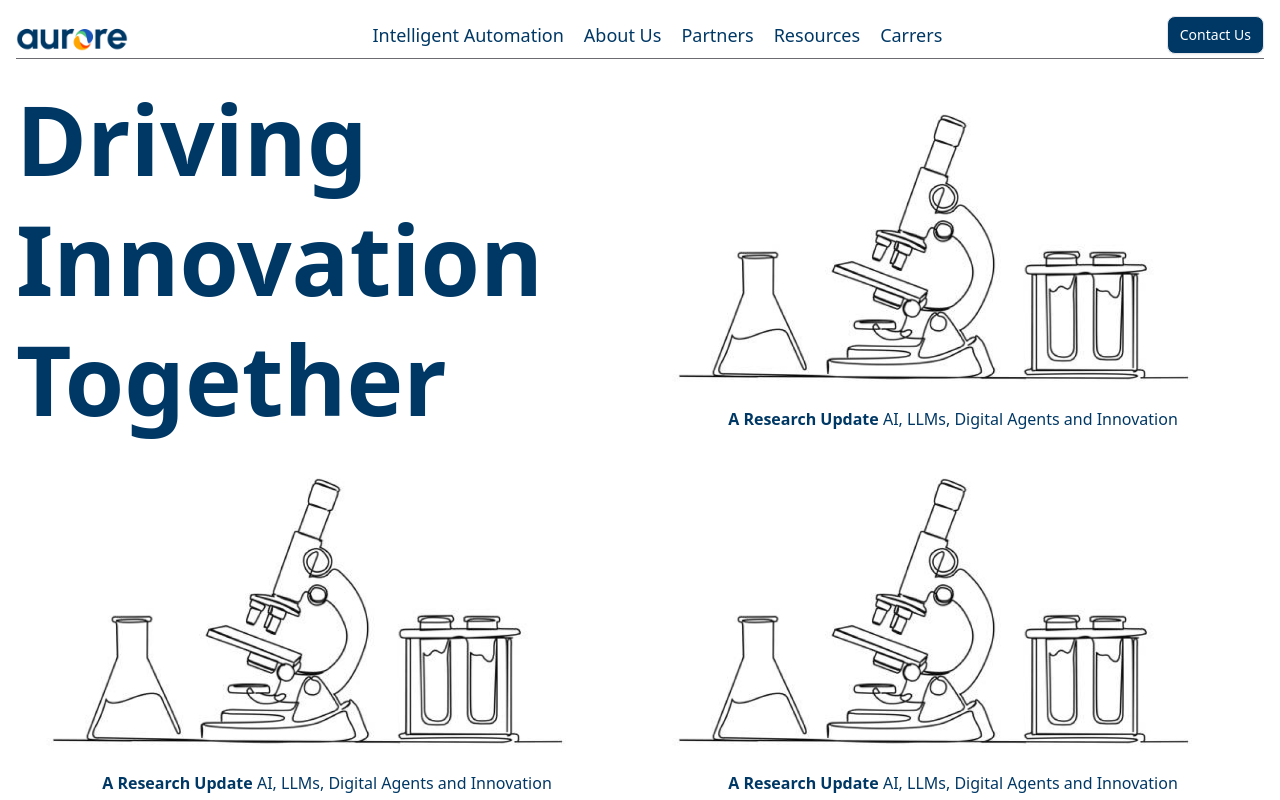
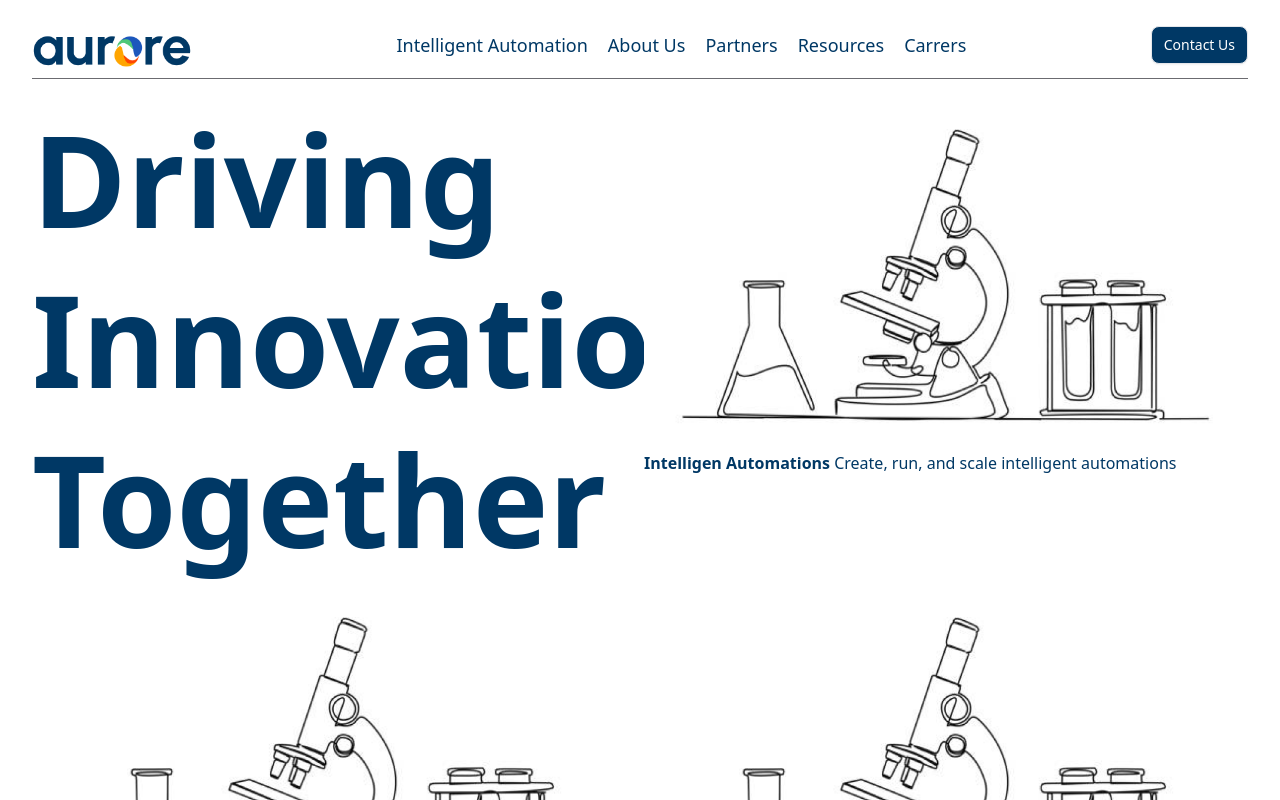
Before and after one commit to AuroreLLC/aurorelabs-website, a Next.js app in the folder aurore/: page / in a window 1280 px wide. Shown: the top 800 px of the page. Built offline with nearby package versions, Linux system fonts and the light colour scheme.

Commit message:
fix adjust align bug

```diff
--- a/aurore/src/app/page.js
+++ b/aurore/src/app/page.js
@@ -1,43 +1,19 @@
 import Link from "next/link";
 import styles from "@/styles/Home.module.css";
 import { FirstSection } from "@/content/home";
-import { SecondSection } from "@/content/home";
+import LandingCard from "@/components/LandingCard";
 
 const Home = () => (
-  <div className="container max-w-[100rem] h-screen">
-    <main className="px-4 py-4 pt-2 pb-2 text-center">
-      <div className="mx-auto">
-        <div className="grid md:grid-cols-2 grid-cols-2 grid-rows-2  gap-2 md:gap-8 xl:gap-1 md:items-center">
-          <div className="flex">
+  <div className="w-full  h-screen">
+    <main className="px-8 py-4 pt-2 pb-2">
+      <div className="w-full">
+        <div className="grid md:grid-cols-2 grid-cols-2 grid-rows-2 w-full gap-7 md:gap-2 xl:gap-2 ">
+          <div className="">
             <h1 className={styles.title}>{FirstSection.title}</h1>
           </div>
-          <div className="flex-col">
-            <div className="mx-auto">
-              <img src="/Images/Pages/Home/Microscope.png" className="w-auto h-[20rem]" alt="image"/>
-            </div>
-            <div>
-              <p className=" inline font-bold text-[#003865] text-base">A Research Update</p>
-              <p className="inline text-[#003865] text-base"> AI, LLMs, Digital Agents and Innovation</p>
-            </div>
-          </div>
-          <div className="flex-col">
-            <div className="mx-auto">
-              <img src="/Images/Pages/Home/Microscope.png" className="w-auto h-[20rem]" alt="image"/>
-            </div>
-            <div>
-              <p className=" inline font-bold text-[#003865] text-base">A Research Update</p>
-              <p className="inline text-[#003865] text-base"> AI, LLMs, Digital Agents and Innovation</p>
-            </div>
-          </div>
-          <div className="flex-col">
-            <div className="mx-auto">
-              <img src="/Images/Pages/Home/Microscope.png" className="w-auto h-[20rem]" alt="image"/>
-            </div>
-            <div>
-              <p className=" inline font-bold text-[#003865] text-base">A Research Update</p>
-              <p className="inline text-[#003865] text-base"> AI, LLMs, Digital Agents and Innovation</p>
-            </div>
-          </div>
+          <LandingCard boldText={"Intelligen Automations"} text={"Create, run, and scale intelligent automations"} img={"/Images/Pages/Home/Microscope.png"}></LandingCard>
+          <LandingCard boldText={"A Research Update"} text={"AI, LLMs, Digital Agents and Innovation"} img={"/Images/Pages/Home/Microscope.png"}></LandingCard>
+          <LandingCard boldText={"AURORE LABS"} text={"Transforming Ideas into Reality"} img={"/Images/Pages/Home/Microscope.png"}></LandingCard>
         </div>
 
       </div>
--- /dev/null
+++ b/aurore/src/components/LandingCard.js
@@ -0,0 +1,12 @@
+const LandingCard = ({boldText,text,img}) =>(
+    <div className="flex-col">
+        <div className="w-full">
+            <img src={img} className="w-auto h-[22rem]" alt="image"/>
+        </div>
+        <div>
+            <p className=" inline font-bold text-[#003865] text-base">{boldText}</p>
+            <p className="inline text-[#003865] text-base"> {text}</p>
+        </div>
+    </div>
+)
+export default LandingCard
--- a/aurore/src/components/NewFooter.js
+++ b/aurore/src/components/NewFooter.js
@@ -1,6 +1,6 @@
 import DarkModeButton from "./DarkModeButton";
 const NewFooter = () =>(
-    <footer className="mt-auto w-full max-w-[100rem] py-5 px-4 sm:px-6 lg:px-8 mx-auto bg-white">
+    <footer className="mt-auto w-full py-5 px-4 sm:px-6 lg:px-8 mx-auto bg-white">
       <div className="pt-5 border-t border-gray-200 dark:border-neutral-700">
         <div className="sm:flex sm:justify-between sm:items-center">
           <div className="flex flex-wrap items-center gap-3">
--- a/aurore/src/components/NewNavBar.js
+++ b/aurore/src/components/NewNavBar.js
@@ -1,10 +1,10 @@
 import styles from "@/styles/Home.module.css";
 const NewNavbar = () => (
-    <header className="flex flex-wrap px-4 sm:justify-start sm:flex-nowrap max-w-[100rem] bg-white text-sm py-3 dark:bg-neutral-800">
+    <header className="flex flex-wrap px-8 sm:justify-start sm:flex-nowrap  w-full bg-white text-sm py-3 dark:bg-neutral-800">
         <nav className=" w-full mx-auto flex flex-wrap basis-full items-center justify-between border-b border-[#6B6B70] ">
             <div>
                 <a className="flex-none focus:outline-none focus:opacity-80" href="#" aria-label="Logo">
-                    <img className="w-28 h-auto" src="/Images/Branding/BlueLogo.png" alt="Logo"/>
+                    <img className="w-[10rem] h-auto" src="/Images/Branding/BlueLogo.png" alt="Logo"/>
                 </a>
             </div>
             <div className="sm:order-3 flex items-center gap-x-2">
--- a/aurore/src/styles/Home.module.css
+++ b/aurore/src/styles/Home.module.css
@@ -1,5 +1,5 @@
 .title {
-  @apply font-bold font-sans text-[#003865] block sm:text-4xl lg:text-8xl lg:leading-tight text-left  ;
+  @apply font-bold font-sans text-[#003865] block sm:text-4xl lg:text-9xl lg:leading-tight text-left  ;
 }
 
 .description {
```
